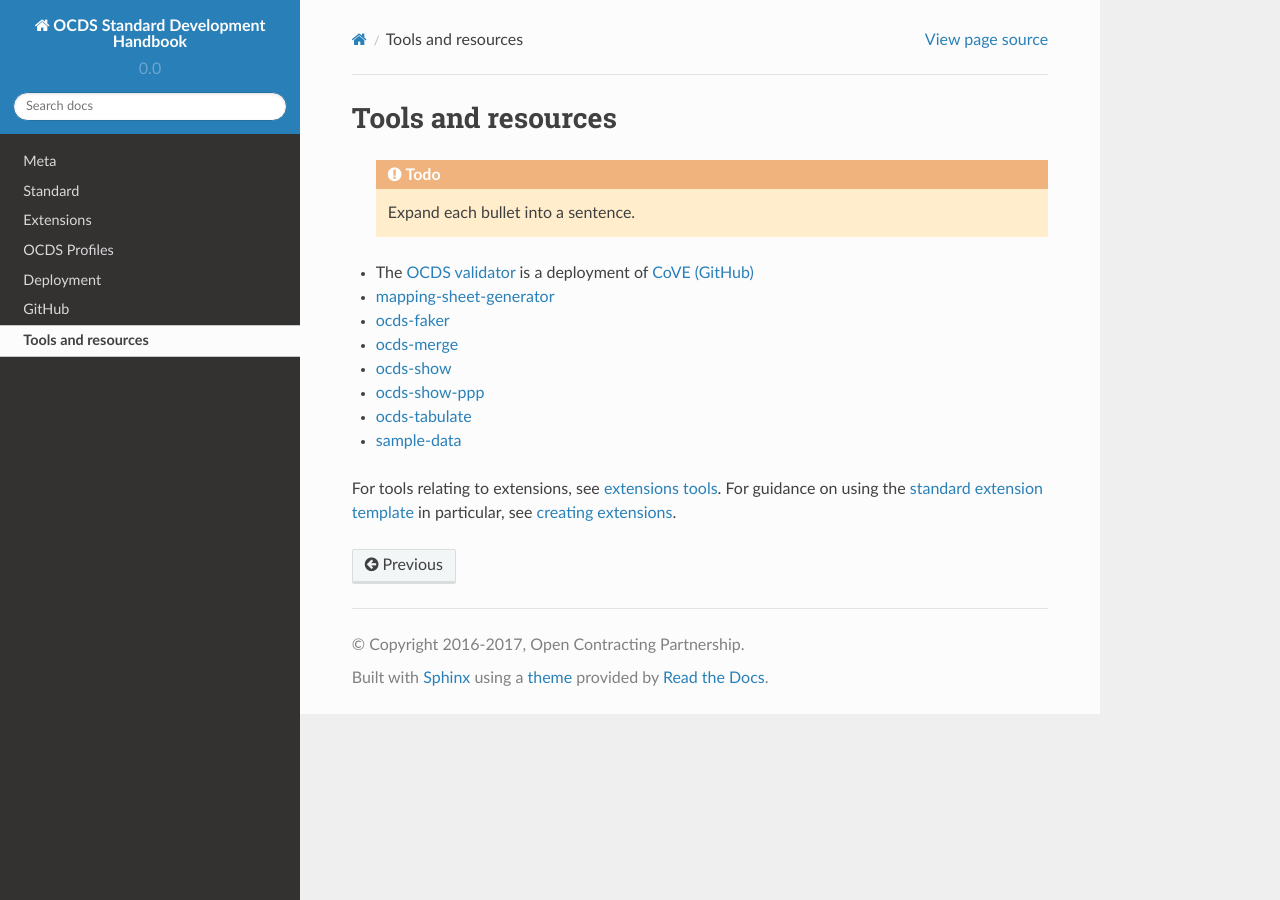
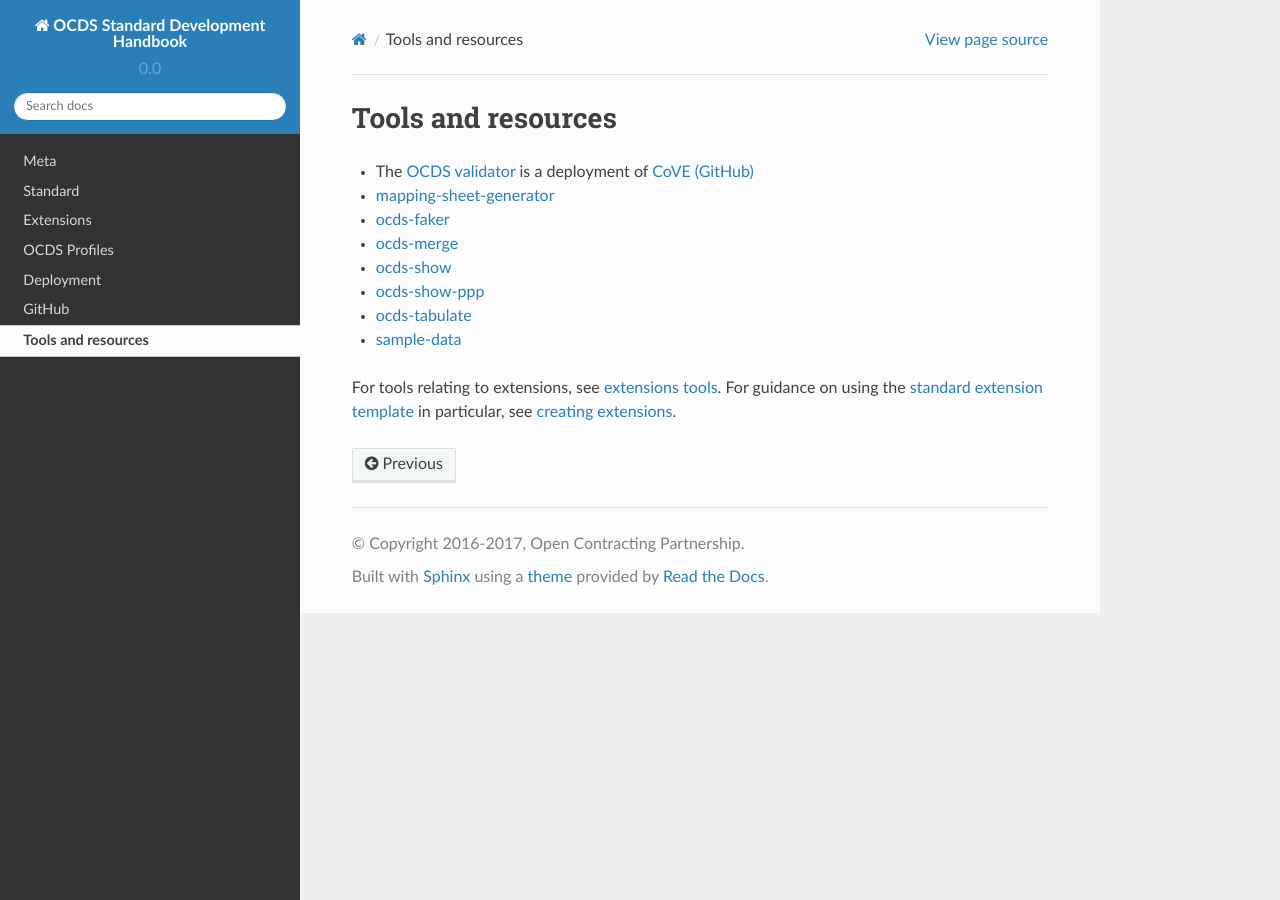
Before and after one commit to open-contracting/standard-development-handbook, a Sphinx documentation site: the page built from docs/tools/index.md, in a window 1280 px wide. Built offline with Sphinx 7.4.7 and the Read the Docs theme 2.0.0, drawn with Linux system fonts in a browser that asks for light colours.

Commit message:
Move tools TODO to GitHub issues.

````diff
--- a/docs/tools/index.md
+++ b/docs/tools/index.md
@@ -1,9 +1,4 @@
 # Tools and resources
-
-```eval_rst
-  .. todo::
-    Expand each bullet into a sentence.
-```
 
 * The [OCDS validator](http://standard.open-contracting.org/validator/) is a deployment of [CoVE (GitHub)](https://github.com/OpenDataServices/cove)
 * [mapping-sheet-generator](https://github.com/open-contracting/mapping-sheet-generator)
````
